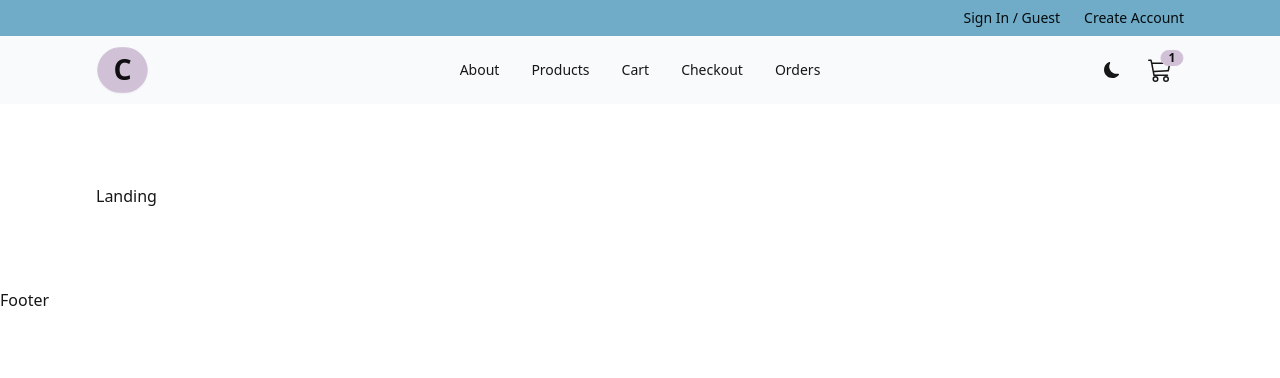
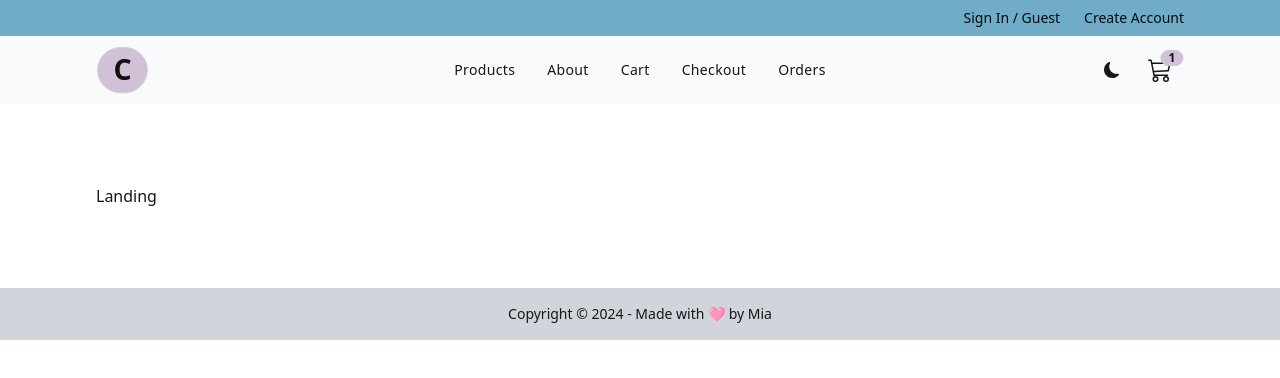
Before and after one commit to miawithcode/comfy-store, a React (Vite) app: page / in a window 1280 px wide. Shown: the top 378 px of the page. Built offline with nearby package versions, Linux system fonts and the light colour scheme.

Commit message:
feat: footer component

```diff
--- a/src/components/Footer.jsx
+++ b/src/components/Footer.jsx
@@ -1,6 +1,10 @@
 const Footer = () => {
   return (
-    <div>Footer</div>
-  )
-}
-export default Footer
+    <footer className="footer footer-center p-4 bg-base-300 text-base-content">
+      <aside>
+        <p>Copyright © {new Date().getFullYear()} - Made with 🩷 by Mia</p>
+      </aside>
+    </footer>
+  );
+};
+export default Footer;
--- a/src/components/NavLinks.jsx
+++ b/src/components/NavLinks.jsx
@@ -1,8 +1,8 @@
 import { NavLink } from 'react-router-dom';
 
 const links = [
-  { id: 1, url: 'about', text: 'about' },
-  { id: 2, url: 'products', text: 'products' },
+  { id: 1, url: 'products', text: 'products' },
+  { id: 2, url: 'about', text: 'about' },
   { id: 3, url: 'cart', text: 'cart' },
   { id: 4, url: 'checkout', text: 'checkout' },
   { id: 5, url: 'orders', text: 'orders' },
@@ -15,7 +15,7 @@ const NavLinks = () => {
         const { id, url, text } = link;
         return (
           <li key={id}>
-            <NavLink to={url} className="capitalize">
+            <NavLink to={url} className="capitalize tracking-wide">
               {text}
             </NavLink>
           </li>
```
